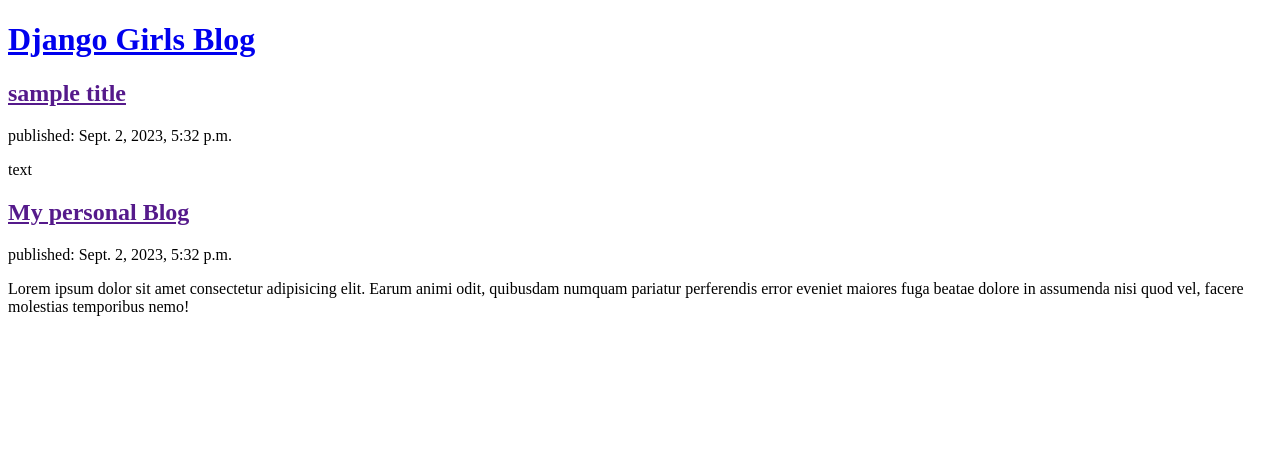
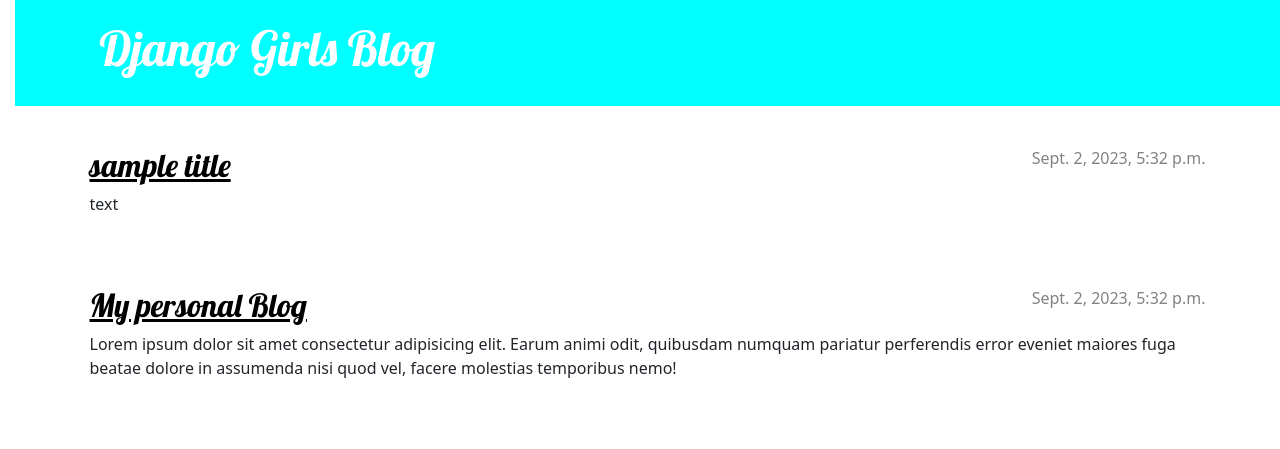
Before and after one commit to Sanketh00/my-first-blog, a Django app: page / in a window 1280 px wide. Shown: the top 449 px of the page. Run offline with Django 4.2, Linux system fonts and the light colour scheme; data comes from the database, SQL or seed files in the repository.

Commit message:
Added view and template for detailed blog post as well as CSS for the site.

```diff
--- /dev/null
+++ b/blog/static/css/blog.css
@@ -0,0 +1,77 @@
+h1 a, h2 a {
+    color: rgb(37, 207, 94);
+    font-family: 'Lobster';
+}
+body{
+    padding-left: 15px;
+}
+
+.page-header{
+    background-color: aqua;
+    margin-top: 0;
+    margin-bottom: 40px;
+    padding: 20px 20px 20px 40px;
+}
+.page-header h1,
+.page-header h1 a,
+.page-header h1 a:visited,
+.page-header h1 a:active {
+    color: #ffffff;
+    font-size: 36pt;
+    text-decoration: none;
+}
+
+h1,
+h2,
+h3,
+h4 {
+    font-family: 'Lobster', cursive;
+}
+
+.date {
+    color: #828282;
+}
+
+.save {
+    float: right;
+}
+
+.post-form textarea,
+.post-form input {
+    width: 100%;
+}
+
+.top-menu,
+.top-menu:hover,
+.top-menu:visited {
+    color: #ffffff;
+    float: right;
+    font-size: 26pt;
+    margin-right: 20px;
+}
+
+.post {
+    margin-bottom: 70px;
+}
+
+.post h2 a,
+.post h2 a:visited {
+    color: #000000;
+}
+
+.post > .date,
+.post > .actions {
+    float: right;
+}
+
+.btn-secondary,
+.btn-secondary:visited {
+    color: #C25100;
+    background: none;
+    border-color: #C25100;
+}
+
+.btn-secondary:hover {
+    color: #FFFFFF;
+    background-color: #C25100;
+}
--- /dev/null
+++ b/blog/templates/blog/base.html
@@ -0,0 +1,33 @@
+{% load static %}
+<!DOCTYPE html>
+<html>
+
+<head>
+    <title>Django Girls blog</title>
+    <link rel="stylesheet" href="https://cdn.jsdelivr.net/npm/bootstrap@5.1.3/dist/css/bootstrap.min.css"
+        integrity="sha384-1BmE4kWBq78iYhFldvKuhfTAU6auU8tT94WrHftjDbrCEXSU1oBoqyl2QvZ6jIW3" crossorigin="anonymous">
+    <link href='//fonts.googleapis.com/css?family=Lobster&subset=latin,latin-ext' rel='stylesheet' type='text/css'>
+    <link rel="stylesheet" href="{% static 'css/blog.css' %}">
+</head>
+
+<body>
+    <header class="page-header">
+        <div class="container">
+            <h1><a href="/">Django Girls Blog</a></h1>
+        </div>
+    </header>
+
+    <main class="container">
+        <div class="row">
+            <div class="col">
+
+                {% block content %}
+                {% endblock %}
+
+
+            </div>
+        </div>
+    </main>
+</body>
+
+</html>
--- a/blog/templates/blog/post_list.html
+++ b/blog/templates/blog/post_list.html
@@ -1,21 +1,15 @@
-<!DOCTYPE html>
-<html>
-    <head>
-        <title>Django Girls blog</title>
-    </head>
-    <body>
-        <header>
-            <h1><a href="/">Django Girls Blog</a></h1>
-        </header>
 
-        <article>
-            {% for post in posts %}
+{% extends 'blog/base.html' %}
 
-            <h2><a href="">{{post.title}}</a></h2>
-            <time>published: {{ post.published_date }}</time>
-            <p>{{ post.text|linebreaksbr }}</p>
-           {% endfor %}
-        </article>
+{% block content %}
 
-    </body>
-</html>
+              {% for post in posts %}
+                    <article class="post">
+                        <time class="date">
+                            {{ post.published_date }}
+                        </time>
+                        <h2><a href="{% url 'post_detail' pk=post.pk %}">{{ post.title }}</a></h2>
+                        <p>{{ post.text|linebreaksbr }}</p>
+                    </article>
+                {% endfor %}
+                {% endblock %}
--- a/blog/urls.py
+++ b/blog/urls.py
@@ -5,4 +5,5 @@ from .import views
 
 urlpatterns=[
     path('',views.post_list,name='post_list'),
+    path('post/<int:pk>/', views.post_detail, name='post_detail'),
 ]
--- a/blog/views.py
+++ b/blog/views.py
@@ -1,5 +1,6 @@
 from django.shortcuts import render
 from .models import *
+from django.shortcuts import render, get_object_or_404
 from django.utils import timezone
 
 # Create your views here.
@@ -7,3 +8,9 @@ from django.utils import timezone
 def post_list(request):
     posts=Post.objects.filter(published_date__lte=timezone.now())
     return render(request,'blog/post_list.html',{'posts':posts})
+
+
+def post_detail(request,pk):
+    post = get_object_or_404(Post, pk=pk)
+
+    return render(request,'blog/post_detail.html',{'post':post})
```
Also changed, not shown: blog/templates/blog/post_detail.html (added, +13 -0 lines).
